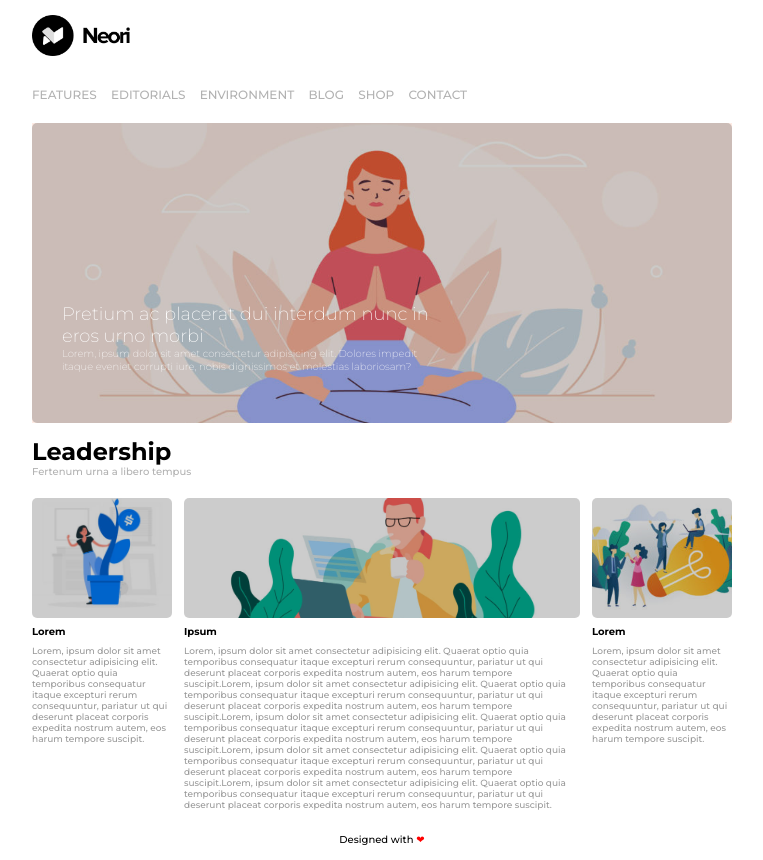
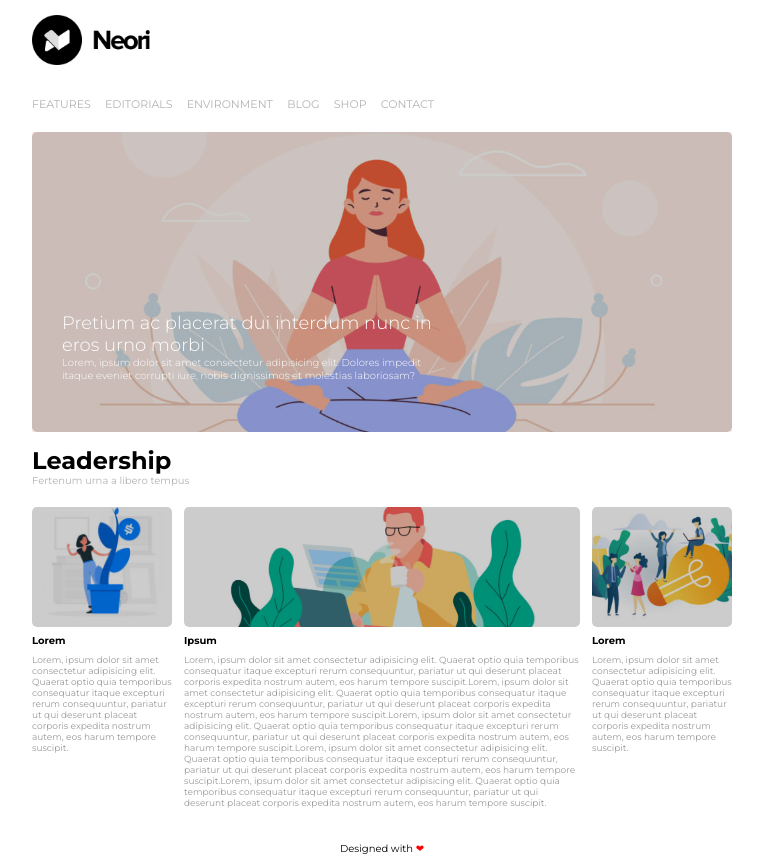
Before and after one commit to DonCode86/htmlcss-wp, a plain HTML site: page index.html in a window 1280 px wide. Shown: the whole page, without its empty margins (258-1021 px from the left). Drawn offline with Linux system fonts and the light colour scheme.

Commit message:
riduzione font-size nav

```diff
--- a/css/style.css
+++ b/css/style.css
@@ -4,7 +4,7 @@
     box-sizing: border-box;
 }
 
-body{
+body {
     font-family: 'Montserrat', sans-serif;
     color:#8A8A8A;
 }
@@ -20,8 +20,8 @@ body{
 }
 
 .logo {
-  width: 14%;
-  height: auto;
+  /* width: 14%; */
+  height: 50px;
   margin-bottom: 2%;
 }
 
@@ -31,7 +31,7 @@ body{
 
 li {
     display: inline-block;
-    font-size: 12px;
+    font-size: 11px;
 }
 
 a {
--- a/index.html
+++ b/index.html
@@ -8,17 +8,8 @@
     <link rel="icon" type="image/x-icon" href="img/favicon.ico">
     <link rel="preconnect" href="https://fonts.googleapis.com">
     <link rel="preconnect" href="https://fonts.gstatic.com" crossorigin>
-    <link href="https://fonts.googleapis.com/css2?family=Montserrat:wght@200;500&display=swap" rel="stylesheet">
-    <link rel="preconnect" href="https://fonts.googleapis.com">
-    <link rel="preconnect" href="https://fonts.gstatic.com" crossorigin>
-    <link href="https://fonts.googleapis.com/css2?family=Montserrat:wght@100;600&display=swap" rel="stylesheet">
-    <link rel="preconnect" href="https://fonts.googleapis.com">
-    <link rel="preconnect" href="https://fonts.gstatic.com" crossorigin>
-    <link href="https://fonts.googleapis.com/css2?family=Montserrat:wght@900&display=swap" rel="stylesheet">
-    <link rel="preconnect" href="https://fonts.googleapis.com">
-    <link rel="preconnect" href="https://fonts.gstatic.com" crossorigin>
     <link
-        href="https://fonts.googleapis.com/css2?family=Montserrat:wght@700&family=Mulish:wght@300&family=Roboto:ital,wght@0,700;1,700&display=swap"
+        href="https://fonts.googleapis.com/css2?family=Montserrat:ital,wght@0,300;0,400;0,500;0,600;0,700;1,400&family=Mulish:wght@300&display=swap"
         rel="stylesheet">
     <link rel="stylesheet" href="css/style.css">
 </head>
```
